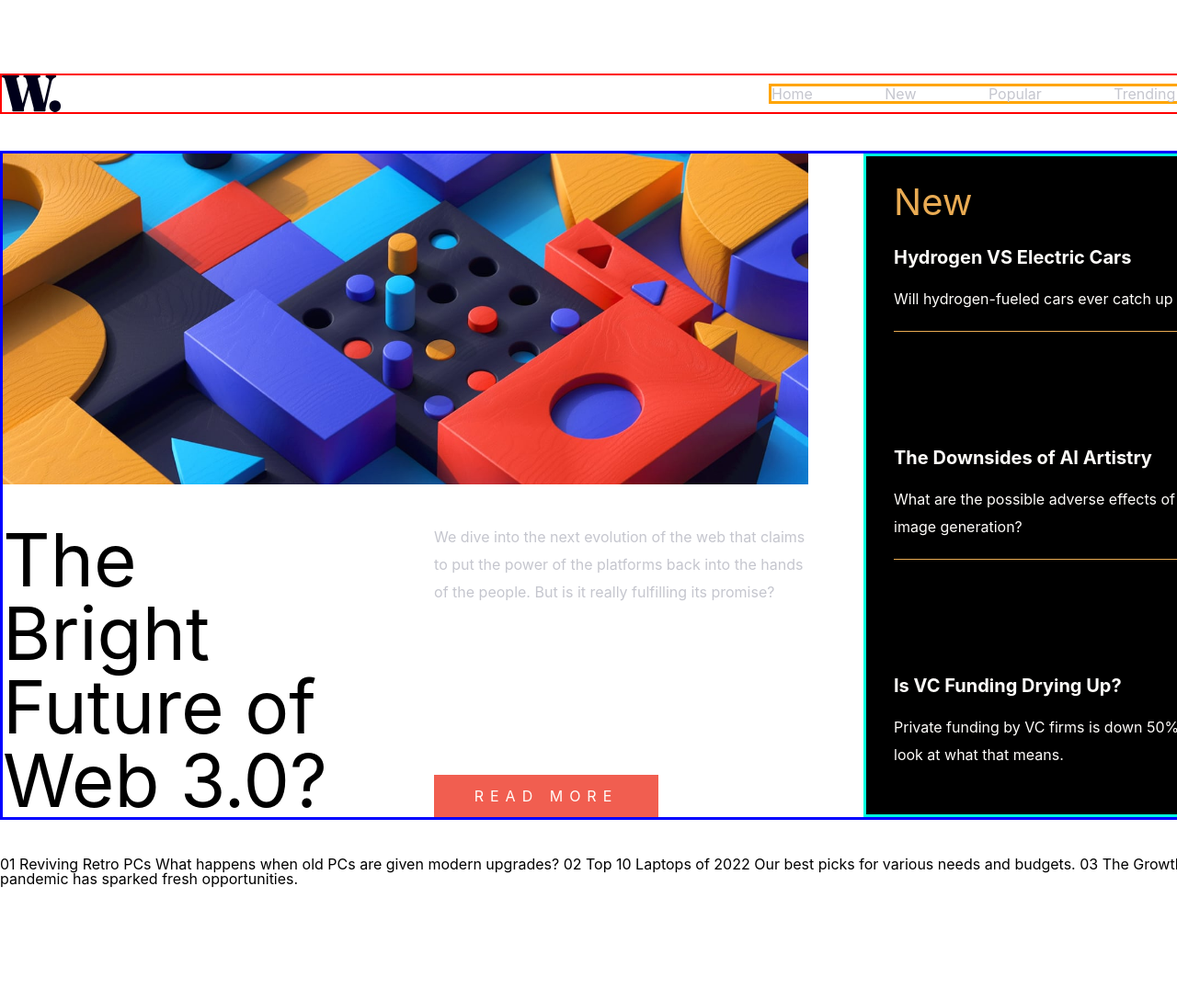
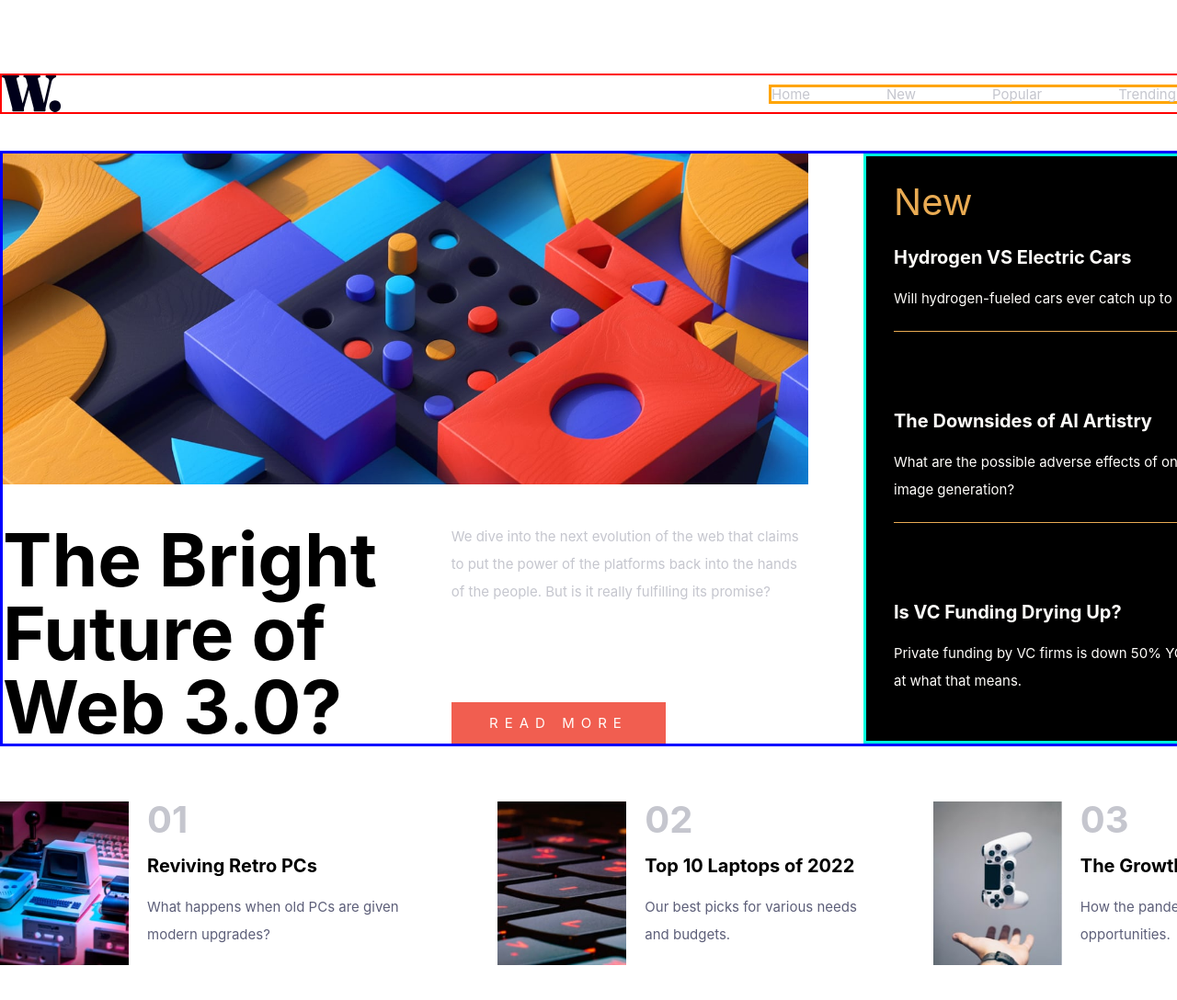
Before and after one commit to MireilleHossam/news-page-trial2, a plain HTML site: page index.html in a window 1280 px wide. Shown: the top 1088 px of the page at 92% size. Before the commit the page ends 1004 px from the top, so only its background shows below. Drawn offline with Linux system fonts and the light colour scheme.

Commit message:
last section styling

```diff
--- a/index.html
+++ b/index.html
@@ -58,24 +58,36 @@
 
        </div>
 
-
-
-
     </div>
  </main>
 
- <section class="container ">
-    01
-    Reviving Retro PCs
-    What happens when old PCs are given modern upgrades?
+ <section class="container cards">
+   <div class="card">
+      <img src="./assets/images/image-retro-pcs.jpg" alt="retro pc">
+      <div class="card-description">
+        <div class="card-num">01</div>
+        <a href="#">Reviving Retro PCs</a>
+        <p>What happens when old PCs are given modern upgrades?</p>
+      </div>
+   </div>
 
-    02
-    Top 10 Laptops of 2022
-    Our best picks for various needs and budgets.
+  <div class="card">
+       <img src="./assets/images/image-top-laptops.jpg" alt="top laptops">
+       <div class="card-description">
+         <div class="card-num">02</div>
+         <a href="#">Top 10 Laptops of 2022</a>
+         <p>Our best picks for various needs and budgets.</p>
+       </div>
+  </div>
 
-    03
-    The Growth of Gaming
-     How the pandemic has sparked fresh opportunities.
+  <div class="card">
+        <img src="./assets/images/image-gaming-growth.jpg" alt="gaming growth">
+        <div class="card-description">
+          <div class="card-num">03</div>
+          <a href="#">The Growth of Gaming</a>
+          <p>How the pandemic has sparked fresh opportunities.</p>
+        </div>
+  </div>
  </section>
 
 </body>
--- a/styles.css
+++ b/styles.css
@@ -60,7 +60,7 @@ a{
 .container{
     margin: 40px auto;
     width: 1440px;
-
+     font-size: 15px;
     font-family: 'Inter', sans-serif;
 }
 .header{
@@ -105,7 +105,7 @@ main{
 }
 .hero-text{
     font-size: 80px;
-    font-weight: 100px;
+    font-weight: bold;
 }
 .hero-description{
     display: flex;
@@ -173,9 +173,43 @@ main{
 .news-item{
     border-bottom: 1px solid hsl(35, 77%, 62%);
     margin-top: 0px;
-
-
 }
 .news-item:last-child{
     border: none;
 }
+
+.cards{
+    display: flex;
+    margin-top: 60px;
+    gap: 80px;
+}
+.cards img{
+    max-width: 140px;
+}
+.card{
+    display: flex;
+    gap: 20px;
+}
+.card-description{
+    display: flex;
+    flex-direction: column;
+    gap: 20px ;
+}
+.card-description a{
+    font-weight: bold;
+    font-size: 20px;
+}
+.card-description a:hover{
+    color: hsl(35, 77%, 62%);;
+}
+.card-num{
+    font-size: 40px;
+    font-weight: bold;
+    color:  hsl(233, 8%, 79%); ;
+}
+.card-description p{
+    color: hsl(236, 13%, 42%) ;
+    line-height: 30px;
+
+
+}
```
